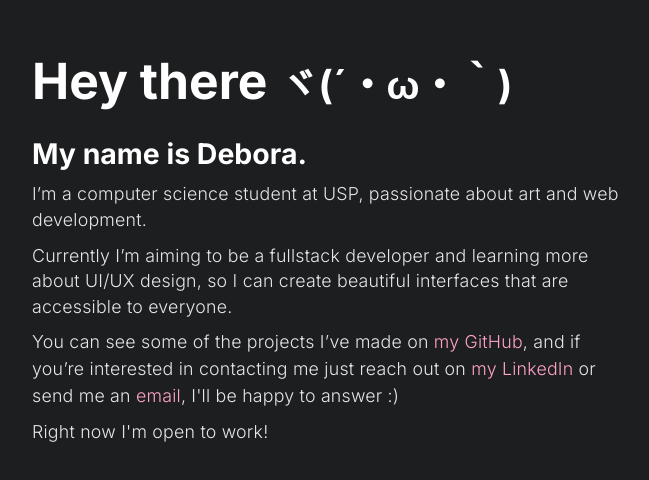
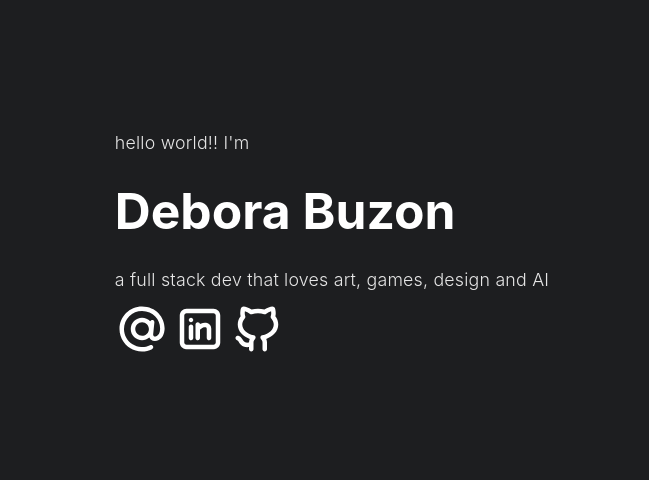
Before and after one commit to dbuzon/dbuzon.github.io, a plain HTML site: page index.html in a window 1280 px wide. Shown: the part 160-640 px from the top of the page, without its empty margins (308-957 px from the left). Drawn offline with Linux system fonts and the light colour scheme.

Commit message:
Update html

```diff
--- a/index.html
+++ b/index.html
@@ -7,19 +7,27 @@
     <link rel="stylesheet" href="style.css">
     <link rel="preconnect" href="https://fonts.googleapis.com">
     <link rel="preconnect" href="https://fonts.gstatic.com" crossorigin>
-    <link href="https://fonts.googleapis.com/css2?family=Inter:wght@100;200;300;400;500;600;700;800;900&display=swap" rel="stylesheet">
+    <link rel="preconnect" href="https://fonts.googleapis.com">
+    <link rel="preconnect" href="https://fonts.gstatic.com" crossorigin>
+    <link href="https://fonts.googleapis.com/css2?family=Montserrat:wght@400;500;600;700;800;900&family=Roboto+Mono:wght@100;200;300;400;500;600;700&display=swap" rel="stylesheet">
     <link rel="icon" type="image/x-icon" href="favicon.svg">
     <title>Debora Buzon</title>
 </head>
 <body>
     <div class="wrapper">
-        <h1 class="title">Hey there <span>ヾ(´・ω・｀)</span></h1>
-        <h2 class="name">My name is Debora.</h2>
-        <div class="text">
-            <p>I’m a computer science student at USP, passionate about art and web development.</p>
-            <p>Currently I’m aiming to be a fullstack developer and learning more about UI/UX design, so I can create beautiful interfaces that are accessible to everyone.</p>
-            <p>You can see some of the projects I’ve made on <a href="https://github.com/dbuzon/">my GitHub</a>, and if you’re interested in contacting me just reach out on <a href="https://www.linkedin.com/in/deborabuzon/">my LinkedIn</a> or send me an <a href="mailto:debora.buzon@gmail.com">email</a>, I'll be happy to answer :)</p>
-            <p>Right now I'm open to work!</p>
+        <p>hello world!! I'm</p>
+        <h1 class="title">Debora Buzon</h1>
+        <p>a full stack dev that loves art, games, design and AI</p>
+        <div class="links">
+            <a href="mailto:debora.buzon@gmail.com">
+                <img src="./icons/mingcute_at-line.svg" alt="email icon">
+            </a>
+            <a href="https://www.linkedin.com/in/deborabuzon/">
+                <img src="./icons/mingcute_linkedin-line.svg" alt="linkedin icon">
+            </a>
+            <a href="https://github.com/dbuzon/">
+                <img src="./icons/mingcute_github-line.svg" alt="github icon">
+            </a>
         </div>
     </div>
 </body>
```
